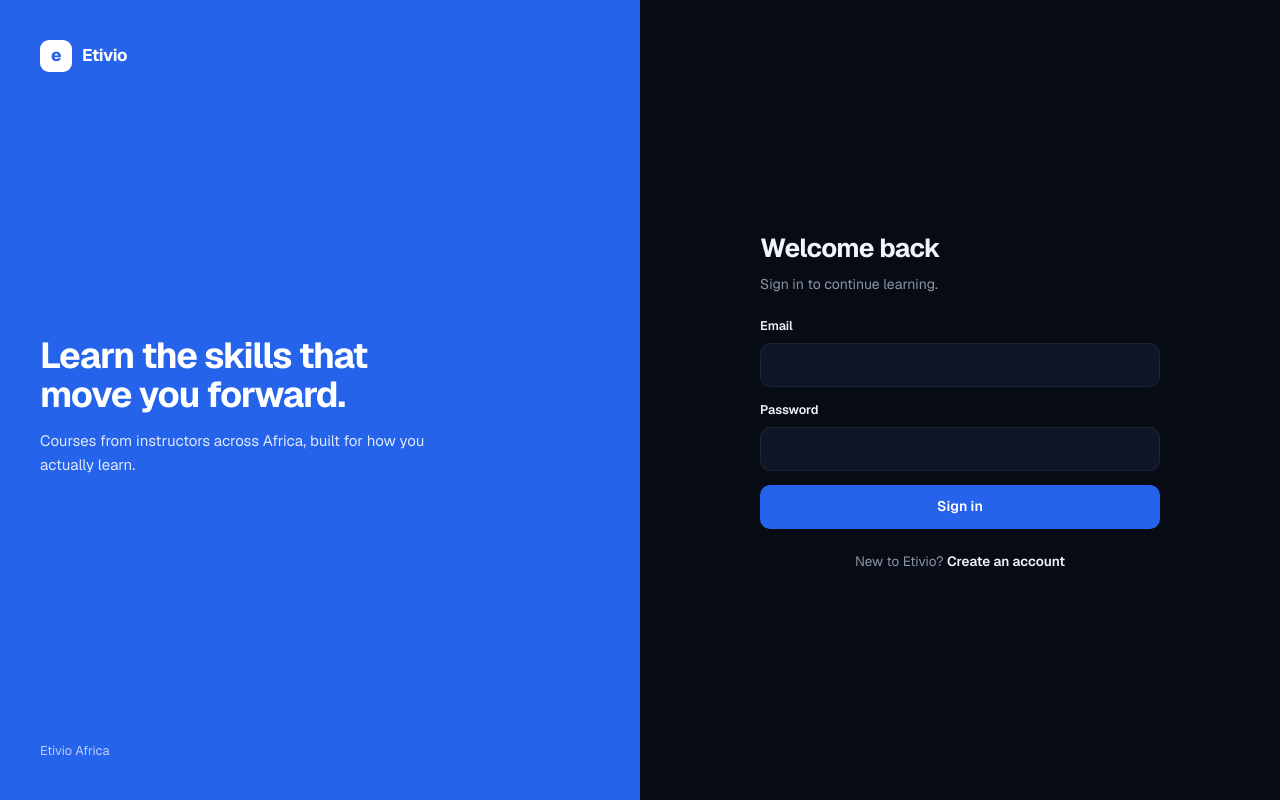
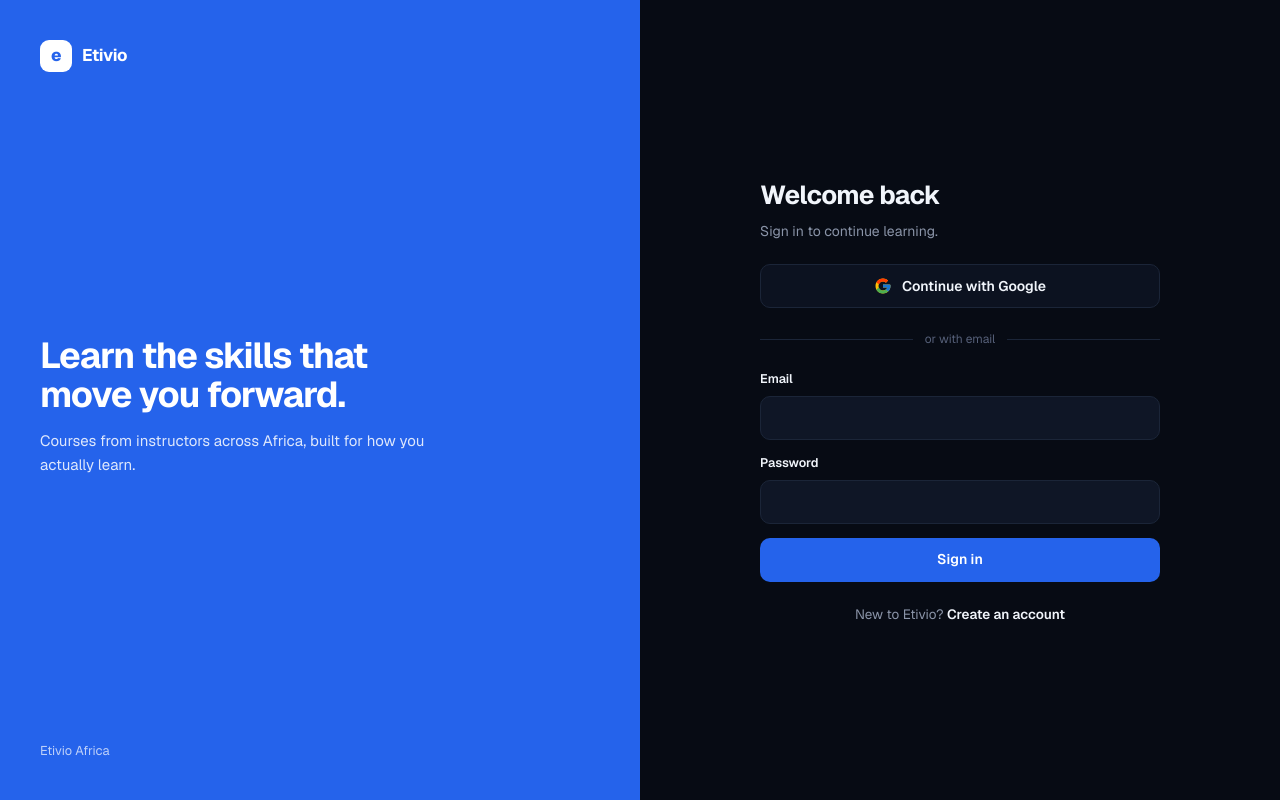
Before and after one commit to Etivioafrica/etivio-africa, a Next.js app: page /login in a window 1280 px wide. Built offline with nearby package versions, Linux system fonts and the light colour scheme.

Commit message:
feat: Continue with Google on login and signup

```diff
--- a/src/app/(auth)/AuthForm.tsx
+++ b/src/app/(auth)/AuthForm.tsx
@@ -1,5 +1,5 @@
 "use client";
-import { useState } from "react";
+import { useState, useSyncExternalStore } from "react";
 import Link from "next/link";
 import { useRouter } from "next/navigation";
 import { createClient } from "@/lib/supabase/client";
@@ -14,6 +14,27 @@ export function AuthForm({ mode }: { mode: "login" | "signup" }) {
   const [pending, setPending] = useState(false);
   const [error, setError] = useState<string | null>(null);
   const [sent, setSent] = useState(false);
+
+  // Set by /auth/callback when a Google or email-link sign-in fails.
+  const callbackFailed = useSyncExternalStore(
+    () => () => {},
+    () => new URLSearchParams(window.location.search).get("error") === "auth",
+    () => false,
+  );
+
+  async function withGoogle() {
+    setPending(true);
+    setError(null);
+    const { error } = await createClient().auth.signInWithOAuth({
+      provider: "google",
+      options: { redirectTo: `${window.location.origin}/auth/callback?next=${encodeURIComponent(nextPath())}` },
+    });
+    // On success the browser leaves for Google, so only failures land here.
+    if (error) {
+      setError("Google sign-in isn't available right now.");
+      setPending(false);
+    }
+  }
 
   async function onSubmit(e: React.FormEvent<HTMLFormElement>) {
     e.preventDefault();
@@ -79,8 +100,20 @@ export function AuthForm({ mode }: { mode: "login" | "signup" }) {
         <h1>{login ? "Welcome back" : "Create your account"}</h1>
         <p>{login ? "Sign in to continue learning." : "Start learning in minutes. It's free."}</p>
       </div>
+      {(error || callbackFailed) && <p className="et-auth-msg is-err">{error ?? "Sign-in didn't complete. Please try again."}</p>}
+      <button type="button" className="et-auth-google" onClick={withGoogle} disabled={pending}>
+        <svg width="18" height="18" viewBox="0 0 48 48" aria-hidden="true">
+          <path fill="#FFC107" d="M43.6 20.5H42V20H24v8h11.3C33.7 32.7 29.2 36 24 36c-6.6 0-12-5.4-12-12s5.4-12 12-12c3.1 0 5.8 1.2 7.9 3.1l5.7-5.7C34 6.1 29.3 4 24 4 12.9 4 4 12.9 4 24s8.9 20 20 20 20-8.9 20-20c0-1.3-.1-2.6-.4-3.5z" />
+          <path fill="#FF3D00" d="m6.3 14.7 6.6 4.8C14.7 15.1 19 12 24 12c3.1 0 5.8 1.2 7.9 3.1l5.7-5.7C34 6.1 29.3 4 24 4 16.3 4 9.7 8.3 6.3 14.7z" />
+          <path fill="#4CAF50" d="M24 44c5.2 0 9.9-2 13.4-5.2l-6.2-5.2C29.2 35.1 26.7 36 24 36c-5.2 0-9.6-3.3-11.3-8l-6.5 5C9.5 39.6 16.2 44 24 44z" />
+          <path fill="#1976D2" d="M43.6 20.5H42V20H24v8h11.3c-.8 2.2-2.2 4.2-4.1 5.6l6.2 5.2C37 39.2 44 34 44 24c0-1.3-.1-2.6-.4-3.5z" />
+        </svg>
+        Continue with Google
+      </button>
+      <div className="et-auth-or">
+        <span>or with email</span>
+      </div>
       <form onSubmit={onSubmit}>
-        {error && <p className="et-auth-msg is-err">{error}</p>}
         {!login && (
           <label>
             Full name
--- a/src/app/(auth)/auth.css
+++ b/src/app/(auth)/auth.css
@@ -23,3 +23,7 @@
 .et-auth-msg.is-err{background:#dc2626;color:#fff}
 .et-auth-msg.is-ok{background:#16a34a;color:#fff}
 @media(max-width:860px){.et-auth{grid-template-columns:1fr}.et-auth-side{display:none}}
+.et-auth button.et-auth-google{display:flex;align-items:center;justify-content:center;gap:10px;background:var(--a-panel);color:var(--a-fg);border:1px solid var(--a-border)}
+.et-auth button.et-auth-google:hover:not(:disabled){filter:none;background:var(--a-input)}
+.et-auth-or{display:flex;align-items:center;gap:12px;font-size:12px;color:var(--a-faint)}
+.et-auth-or::before,.et-auth-or::after{content:"";flex:1;height:1px;background:var(--a-border)}
--- a/src/app/auth/callback/route.ts
+++ b/src/app/auth/callback/route.ts
@@ -16,5 +16,5 @@ export async function GET(request: Request) {
     }
   }
 
-  return NextResponse.redirect(`${origin}/?auth_error=1`);
+  return NextResponse.redirect(`${origin}/login?error=auth`);
 }
```
